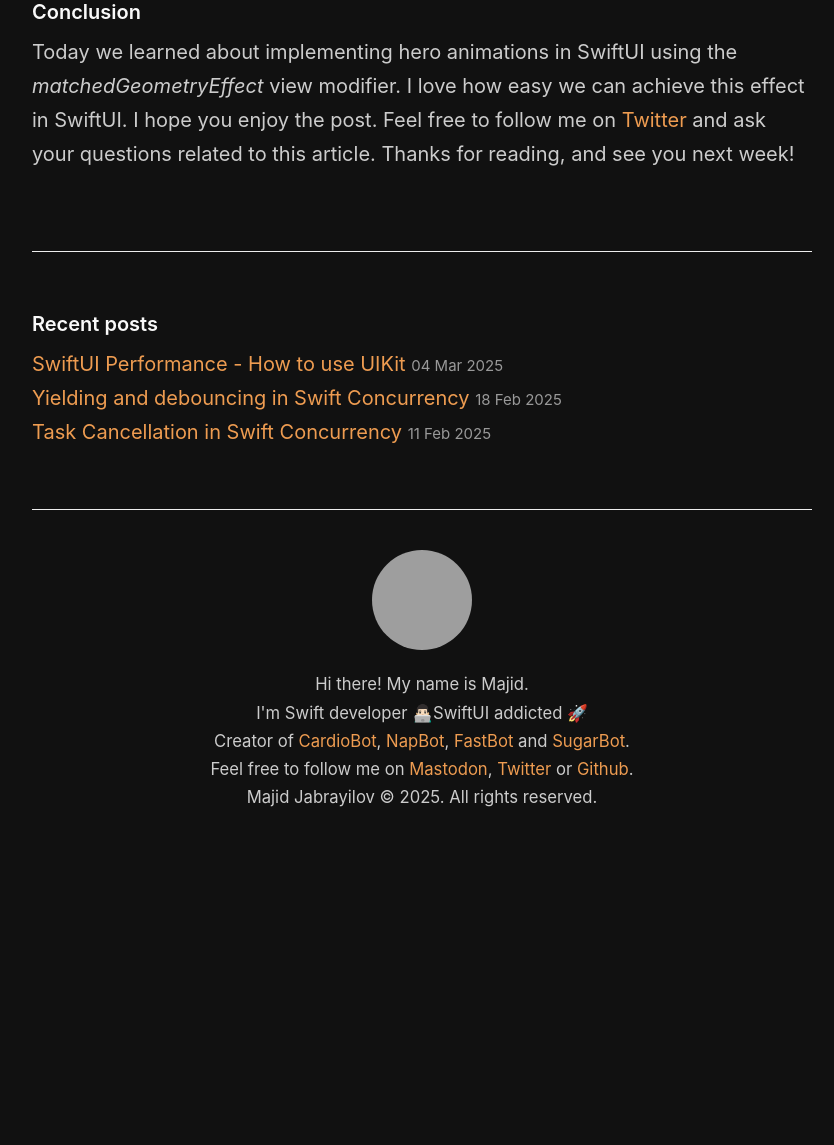
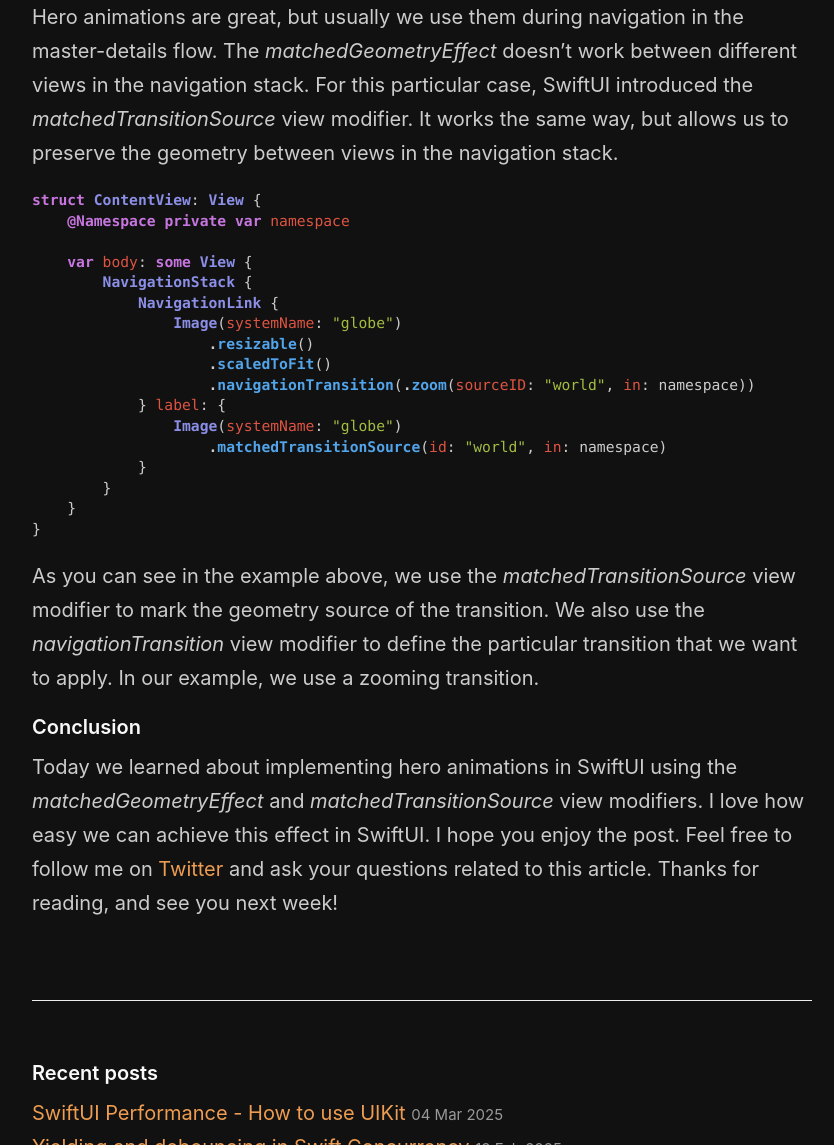
Before and after one commit to mecid/mecid.github.io, a Jekyll site: the page built from _posts/2020-12-17-hero-animations-in-swiftui.md, in a window 1280 px wide and 1400 px high, scrolled down 4884 px, cut to the strip 255-1400 px from the top of the window. Shown: the whole strip, without its empty margins (218-1052 px from the left). Built offline with Jekyll 4.4.1, drawn with Linux system fonts in a browser that asks for light colours; before the commit the page ends 5991 px from its top, so only the background shows below that; grey boxes are pictures that could not be loaded.

Commit message:
hero animation post updated to include the navigation hero examples

````diff
--- a/_posts/2020-12-17-hero-animations-in-swiftui.md
+++ b/_posts/2020-12-17-hero-animations-in-swiftui.md
@@ -145,5 +145,29 @@ If inserting a view in the same transaction that another view with the same iden
 
 ![hero-animation](/public/hero2.mp4)
 
+Hero animations are great, but usually we use them during navigation in the master-details flow. The *matchedGeometryEffect* doesn't work between different views in the navigation stack. For this particular case, SwiftUI introduced the *matchedTransitionSource* view modifier. It works the same way, but allows us to preserve the geometry between views in the navigation stack.
+
+```swift
+struct ContentView: View {
+    @Namespace private var namespace
+
+    var body: some View {
+        NavigationStack {
+            NavigationLink {
+                Image(systemName: "globe")
+                    .resizable()
+                    .scaledToFit()
+                    .navigationTransition(.zoom(sourceID: "world", in: namespace))
+            } label: {
+                Image(systemName: "globe")
+                    .matchedTransitionSource(id: "world", in: namespace)
+            }
+        }
+    }
+}
+```
+
+As you can see in the example above, we use the *matchedTransitionSource* view modifier to mark the geometry source of the transition. We also use the *navigationTransition* view modifier to define the particular transition that we want to apply. In our example, we use a zooming transition.
+
 #### Conclusion
-Today we learned about implementing hero animations in SwiftUI using the *matchedGeometryEffect* view modifier. I love how easy we can achieve this effect in SwiftUI. I hope you enjoy the post. Feel free to follow me on [Twitter](https://twitter.com/mecid) and ask your questions related to this article. Thanks for reading, and see you next week!
+Today we learned about implementing hero animations in SwiftUI using the *matchedGeometryEffect* and *matchedTransitionSource* view modifiers. I love how easy we can achieve this effect in SwiftUI. I hope you enjoy the post. Feel free to follow me on [Twitter](https://twitter.com/mecid) and ask your questions related to this article. Thanks for reading, and see you next week!
````
